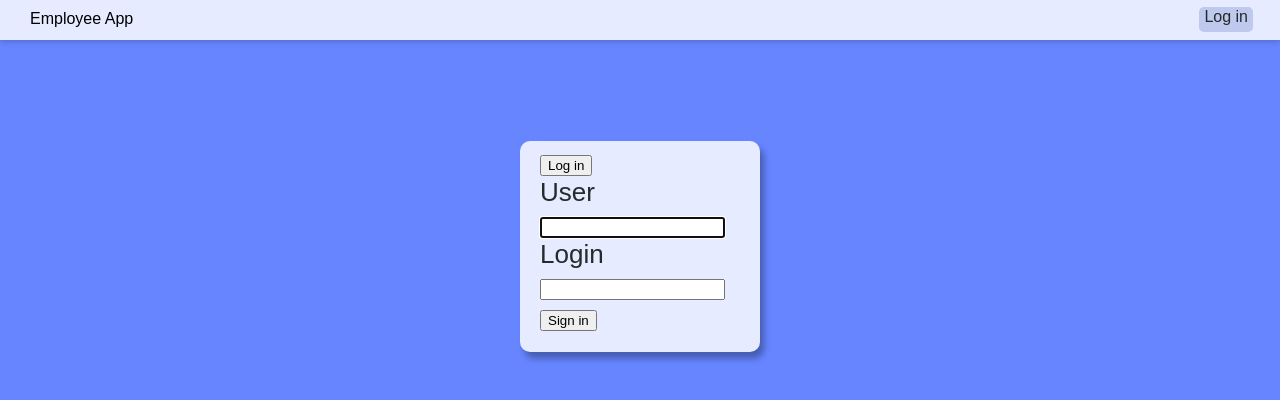
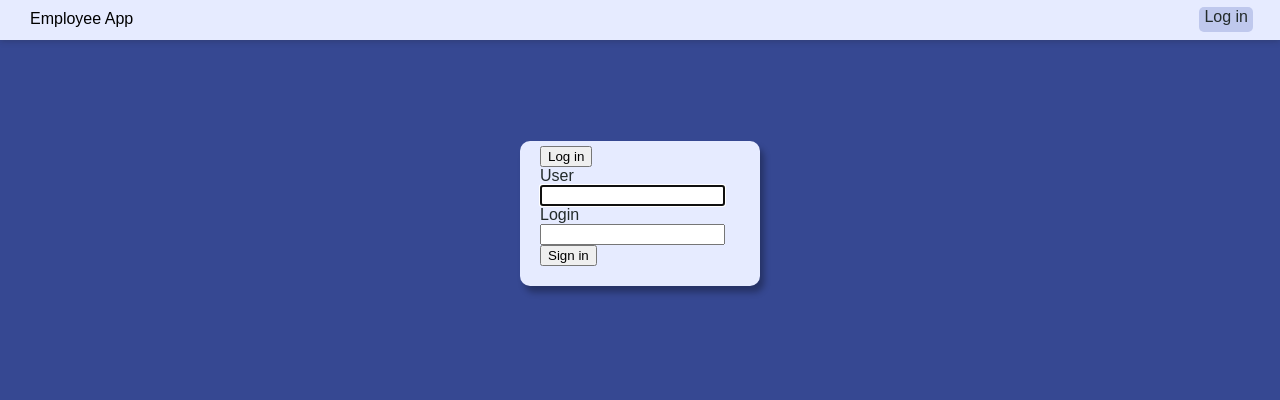
Before and after one commit to Jakub-T-Nowak/EmployeesApp, a React (Create React App) app: page /login in a window 1280 px wide. Shown: the top 400 px of the page. Built offline with nearby package versions, Linux system fonts and the light colour scheme; no server answers.

Commit message:
J-24: small chnges in main styles

```diff
--- a/src/components/commonStyles/_background.sass
+++ b/src/components/commonStyles/_background.sass
@@ -2,7 +2,6 @@
 
 @mixin background
     background-color: $card-background
-    color: $text-primary
     padding: 20px
     padding-top: 5px
     margin: 20px
--- a/src/components/commonStyles/_colors.sass
+++ b/src/components/commonStyles/_colors.sass
@@ -1,3 +1,3 @@
 $card-background: #e6ebff
-$background: #6685ff
+$background: #364892
 $text-primary: #232b2b
--- a/src/components/layout/Layout.module.sass
+++ b/src/components/layout/Layout.module.sass
@@ -5,4 +5,4 @@
     border-top: 1px solid $background
     min-height: calc(100vh - 41px)
     background-color: $background
-    font-size: calc(10px + 2vmin)
+    color: $text-primary
```
